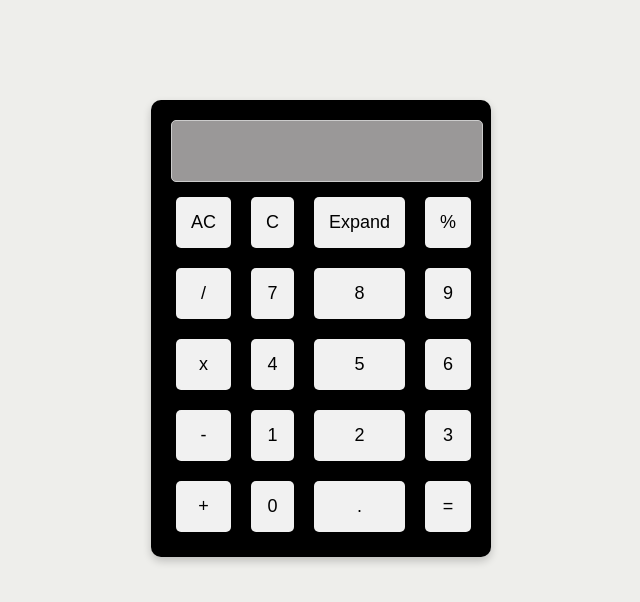
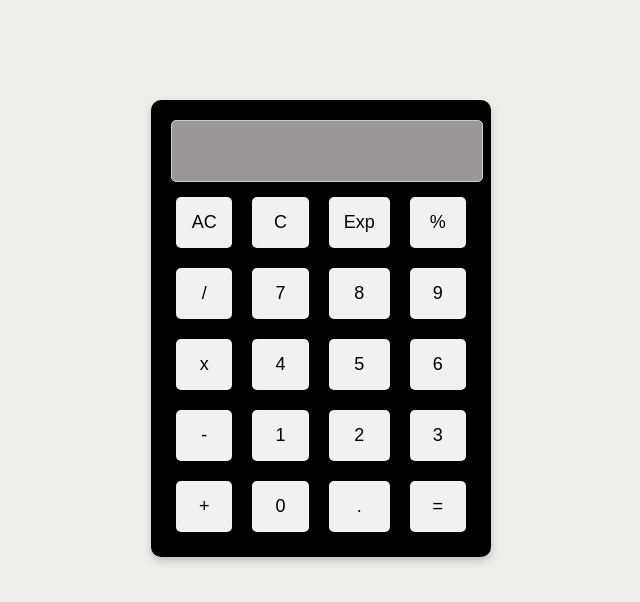
Before and after one commit to Lakshmy08/Calculator, a plain HTML site: page index.html in a window 1280 px wide. Shown: the whole page, without its empty margins (319-959 px from the left). Drawn offline with Linux system fonts and the light colour scheme.

Commit message:
Update index.html

```diff
--- a/index.html
+++ b/index.html
@@ -14,7 +14,7 @@
         <div class="calculator-keys">
             <button class="all-clear" onclick="clearScreen()">AC</button>
             <button class="backspace" onclick="backspace()">C</button>
-            <button class="operator" id="o1" onclick="toggleExpand()">Expand</button>
+            <button class="operator" id="o1" onclick="toggleExpand()">Exp</button>
             <button class="operator" onclick="calculatePercentage()">%</button>
             <button class="operator" onclick="append('/')">/</button>
 
```
